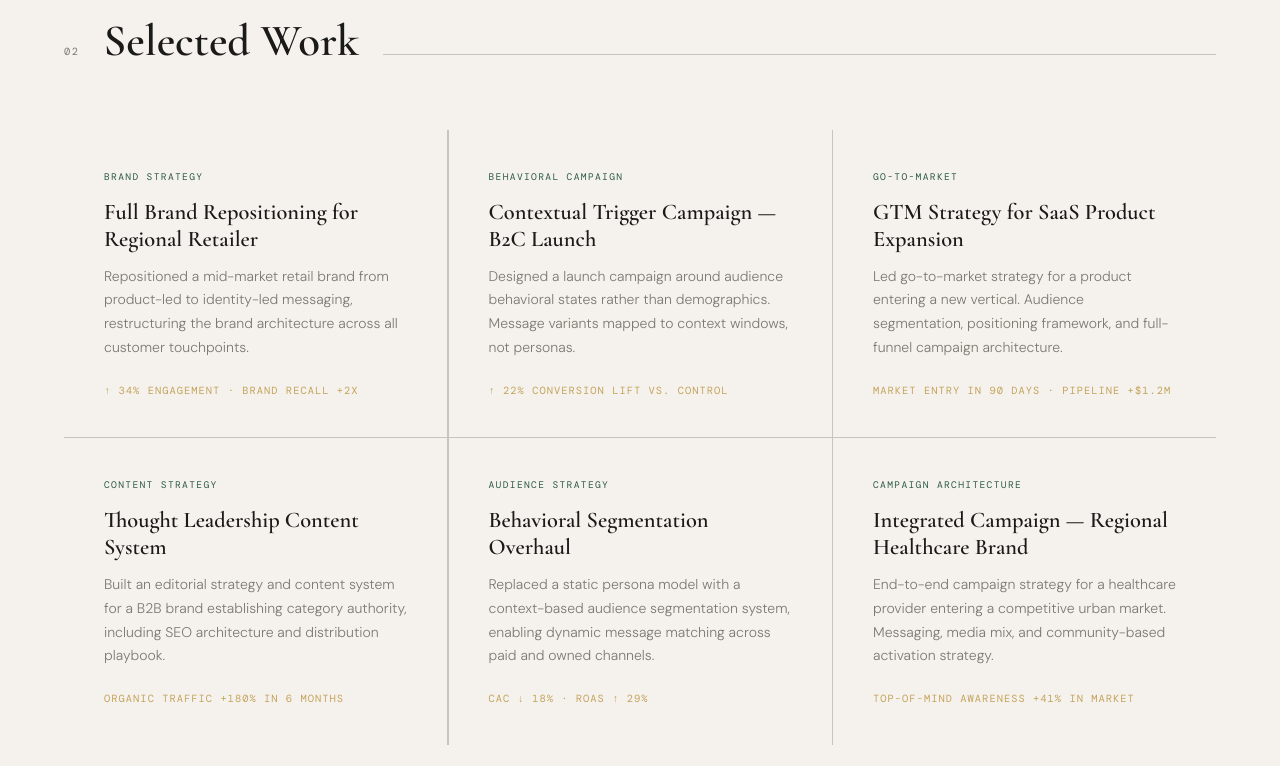
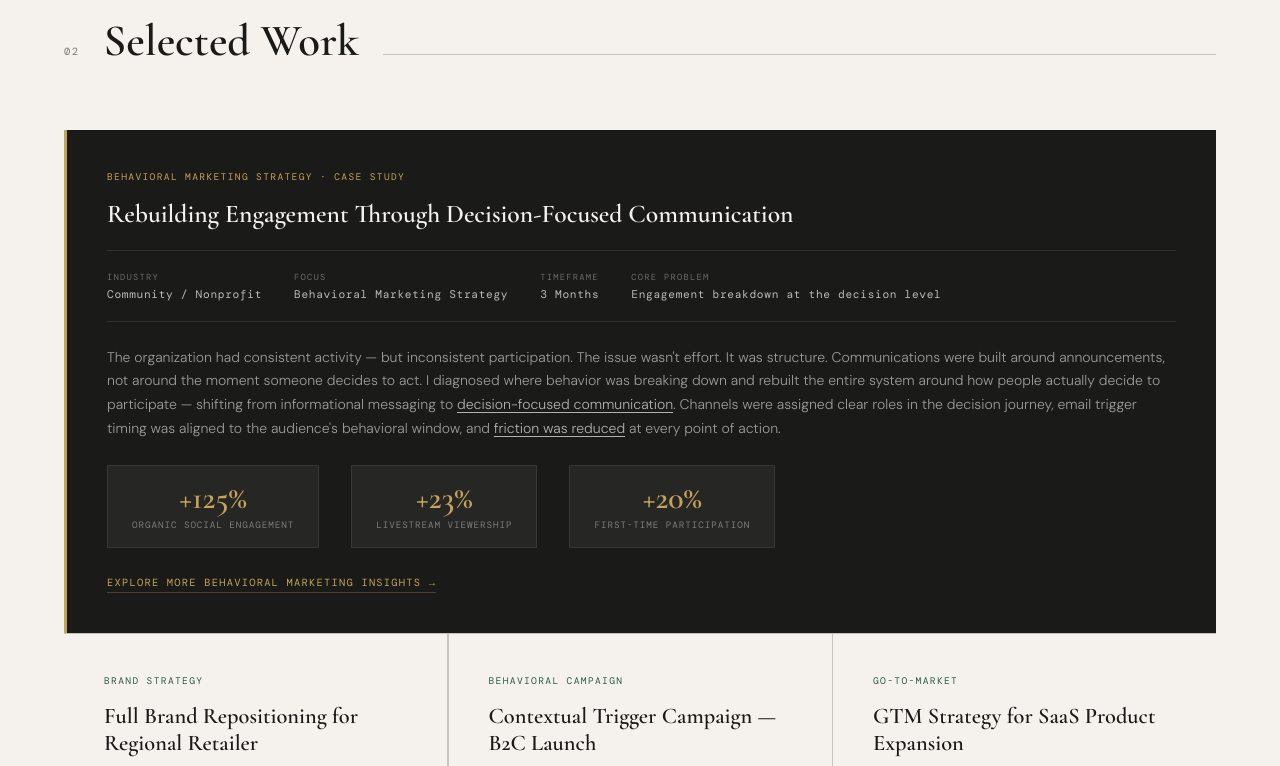
Before and after one commit to Megan-Oliver-Behavioral-Marketing/One, a plain HTML site: page index.html in a window 1280 px wide. Shown: the part 1920-2686 px from the top of the page. Drawn offline with nearby package versions, Linux system fonts and the light colour scheme.

Commit message:
Add featured case section and update contact email

```diff
--- a/index.html
+++ b/index.html
@@ -393,6 +393,110 @@
       text-transform: uppercase;
     }
 
+    .portfolio-item.featured-case {
+      grid-column: span 3;
+      background: var(--ink);
+      color: var(--cream);
+      border-left: 3px solid var(--accent);
+    }
+
+    .portfolio-item.featured-case:hover { background: #262620; }
+
+    .portfolio-item.featured-case .portfolio-tag { color: var(--accent); }
+
+    .portfolio-item.featured-case .portfolio-title {
+      color: var(--cream);
+      font-size: 1.6rem;
+    }
+
+    .portfolio-item.featured-case .portfolio-desc { color: rgba(245,242,238,0.6); }
+
+    .portfolio-item.featured-case .portfolio-result { color: var(--accent); }
+
+    .case-meta {
+      display: flex;
+      flex-wrap: wrap;
+      gap: 2rem;
+      margin: 1.25rem 0 1.5rem;
+      padding: 1.25rem 0;
+      border-top: 1px solid rgba(255,255,255,0.1);
+      border-bottom: 1px solid rgba(255,255,255,0.1);
+    }
+
+    .case-meta-item {
+      display: flex;
+      flex-direction: column;
+      gap: 0.25rem;
+    }
+
+    .case-meta-label {
+      font-family: 'DM Mono', monospace;
+      font-size: 0.55rem;
+      letter-spacing: 0.14em;
+      text-transform: uppercase;
+      color: rgba(255,255,255,0.35);
+    }
+
+    .case-meta-value {
+      font-family: 'DM Mono', monospace;
+      font-size: 0.7rem;
+      letter-spacing: 0.06em;
+      color: rgba(255,255,255,0.7);
+    }
+
+    .case-outcomes {
+      display: flex;
+      gap: 2rem;
+      margin-top: 1.5rem;
+    }
+
+    .case-outcome {
+      text-align: center;
+      padding: 1rem 1.5rem;
+      background: rgba(255,255,255,0.05);
+      border: 1px solid rgba(255,255,255,0.08);
+    }
+
+    .case-outcome-num {
+      font-family: 'Cormorant Garamond', serif;
+      font-size: 2rem;
+      font-weight: 600;
+      color: var(--accent);
+      line-height: 1;
+    }
+
+    .case-outcome-label {
+      font-family: 'DM Mono', monospace;
+      font-size: 0.58rem;
+      letter-spacing: 0.1em;
+      text-transform: uppercase;
+      color: rgba(255,255,255,0.4);
+      margin-top: 0.3rem;
+    }
+
+    .case-link {
+      display: inline-flex;
+      align-items: center;
+      gap: 0.5rem;
+      margin-top: 1.75rem;
+      font-family: 'DM Mono', monospace;
+      font-size: 0.65rem;
+      letter-spacing: 0.12em;
+      text-transform: uppercase;
+      color: var(--accent);
+      text-decoration: none;
+      border-bottom: 1px solid rgba(196,163,90,0.3);
+      padding-bottom: 0.2rem;
+      transition: border-color 0.2s;
+    }
+
+    .case-link:hover { border-color: var(--accent); }
+
+    @media (max-width: 900px) {
+      .portfolio-item.featured-case { grid-column: span 1; }
+      .case-outcomes { flex-wrap: wrap; gap: 1rem; }
+    }
+
     /* ── WRITING ── */
     #writing {
       background: var(--ink);
@@ -764,6 +868,44 @@
       <div class="section-rule"></div>
     </div>
     <div class="portfolio-grid">
+      <div class="portfolio-item featured-case reveal">
+        <div class="portfolio-tag">Behavioral Marketing Strategy &middot; Case Study</div>
+        <div class="portfolio-title">Rebuilding Engagement Through Decision-Focused Communication</div>
+        <div class="case-meta">
+          <div class="case-meta-item">
+            <span class="case-meta-label">Industry</span>
+            <span class="case-meta-value">Community / Nonprofit</span>
+          </div>
+          <div class="case-meta-item">
+            <span class="case-meta-label">Focus</span>
+            <span class="case-meta-value"><a href="#about" style="color:inherit;text-decoration:none;">Behavioral Marketing</a> Strategy</span>
+          </div>
+          <div class="case-meta-item">
+            <span class="case-meta-label">Timeframe</span>
+            <span class="case-meta-value">3 Months</span>
+          </div>
+          <div class="case-meta-item">
+            <span class="case-meta-label">Core Problem</span>
+            <span class="case-meta-value">Engagement breakdown at the decision level</span>
+          </div>
+        </div>
+        <div class="portfolio-desc">The organization had consistent activity — but inconsistent participation. The issue wasn't effort. It was structure. Communications were built around announcements, not around the moment someone decides to act. I diagnosed where behavior was breaking down and rebuilt the entire system around how people actually decide to participate — shifting from informational messaging to <a href="/writing/decision-making" style="color:rgba(245,242,238,0.7);text-decoration:underline;text-underline-offset:3px;">decision-focused communication</a>. Channels were assigned clear roles in the decision journey, email trigger timing was aligned to the audience's behavioral window, and <a href="/writing/friction" style="color:rgba(245,242,238,0.7);text-decoration:underline;text-underline-offset:3px;">friction was reduced</a> at every point of action.</div>
+        <div class="case-outcomes">
+          <div class="case-outcome">
+            <div class="case-outcome-num">+125%</div>
+            <div class="case-outcome-label">Organic Social Engagement</div>
+          </div>
+          <div class="case-outcome">
+            <div class="case-outcome-num">+23%</div>
+            <div class="case-outcome-label">Livestream Viewership</div>
+          </div>
+          <div class="case-outcome">
+            <div class="case-outcome-num">+20%</div>
+            <div class="case-outcome-label">First-Time Participation</div>
+          </div>
+        </div>
+        <a href="#writing" class="case-link">Explore more behavioral marketing insights &rarr;</a>
+      </div>
       <div class="portfolio-item reveal">
         <div class="portfolio-tag">Brand Strategy</div>
         <div class="portfolio-title">Full Brand Repositioning for Regional Retailer</div>
@@ -901,7 +1043,7 @@
       <div class="contact-links reveal">
         <a href="https://linkedin.com" class="contact-link">LinkedIn &nearr;</a>
         <a href="https://instagram.com" class="contact-link">Instagram &nearr;</a>
-        <a href="mailto:hello@meganoliver.com" class="contact-link">hello@meganoliver.com</a>
+        <a href="/cdn-cgi/l/email-protection#4129242d2d2e012c2426202f2e2d283724336f222e2c" class="contact-link"><span class="__cf_email__" data-cfemail="553d3039393a15383032343b3a393c2330277b363a38">[email&#160;protected]</span></a>
       </div>
     </div>
   </section>
@@ -912,18 +1054,9 @@
     <span class="footer-copy">&copy; 2025 &middot; Brand &amp; Behavioral Strategist &middot; meganoliver.com</span>
   </footer>
 
-  <script>
+  <script data-cfasync="false" src="/cdn-cgi/scripts/5c5dd728/cloudflare-static/email-decode.min.js"></script><script>
     // Scroll reveal
     const reveals = document.querySelectorAll('.reveal');
     const observer = new IntersectionObserver((entries) => {
       entries.forEach((entry, i) => {
-        if (entry.isIntersecting) {
-          setTimeout(() => entry.target.classList.add('visible'), i * 80);
-          observer.unobserve(entry.target);
-        }
-      });
-    }, { threshold: 0.1 });
-    reveals.forEach(el => observer.observe(el));
-  </script>
-</body>
-</html>
+        if (entry.isIntersecting
```
